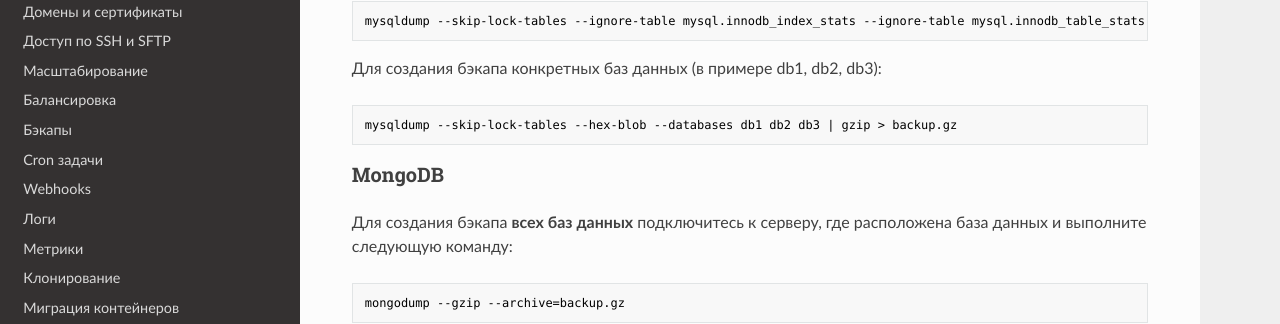
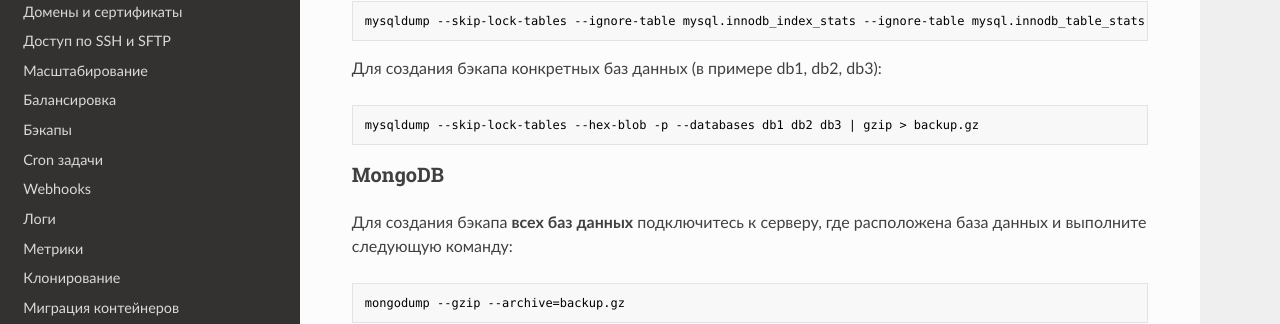
Before and after one commit to d2cio/docs-ru, an MkDocs documentation site: the page built from docs/getting-started/database-import.md, in a window 1280 px wide and 900 px high. Shown: the part 433-757 px from the top of the window. Built offline with MkDocs 1.6.1, drawn with Linux system fonts in a browser that asks for light colours; nearby versions of some CDN libraries; old or Windows-style settings are respelled for this version of MkDocs.

````diff
--- a/docs/getting-started/database-import.md
+++ b/docs/getting-started/database-import.md
@@ -11,13 +11,13 @@
 Для создания бэкапа **всех баз данных** подключитесь к серверу, где расположена база данных и выполните следующую команду:
 
 ```bash
-mysqldump --skip-lock-tables --ignore-table mysql.innodb_index_stats --ignore-table mysql.innodb_table_stats --hex-blob --all-databases | gzip > backup.gz
+mysqldump --skip-lock-tables --ignore-table mysql.innodb_index_stats --ignore-table mysql.innodb_table_stats --hex-blob -p --all-databases | gzip > backup.gz
 ```
 
 Для создания бэкапа конкретных баз данных (в примере db1, db2, db3):
 
 ```bash
-mysqldump --skip-lock-tables --hex-blob --databases db1 db2 db3 | gzip > backup.gz
+mysqldump --skip-lock-tables --hex-blob -p --databases db1 db2 db3 | gzip > backup.gz
 ```
 
 ### MongoDB
````
